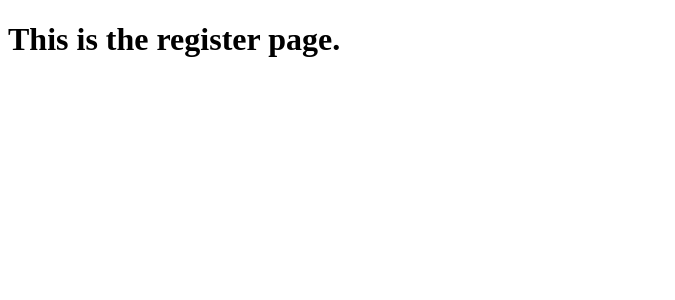
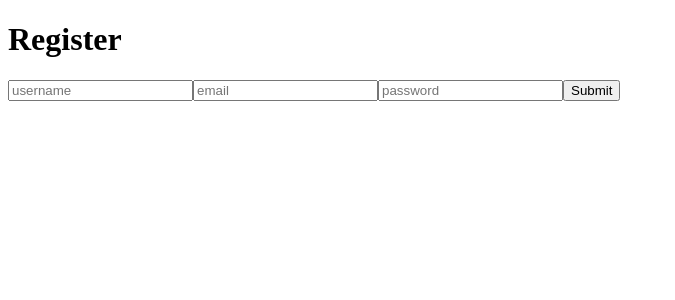
Before and after one commit to harrisxo/browsergame, a React (Create React App) app in the folder client/: page /register in a window 1280 px wide. Shown: the top 300 px of the page, without its empty margins (0-675 px from the left). Built offline with nearby package versions, Linux system fonts and the light colour scheme; no server answers.

Commit message:
login and register page
not sure with the JWT part

```diff
--- /dev/null
+++ b/client/src/contexts/user-context.js
@@ -0,0 +1,16 @@
+import { createContext, useState } from "react";
+
+export const Context = createContext({});
+
+export default function UserProvider(props) {
+  const [isLoggedIn, setIsLoggedIn] = useState(false);
+  const [username, setUsername] = useState("");
+
+  return (
+    <Context.Provider
+      value={{ isLoggedIn, setIsLoggedIn, username, setUsername }}
+    >
+      {props.children}
+    </Context.Provider>
+  );
+}
--- a/client/src/index.js
+++ b/client/src/index.js
@@ -3,12 +3,15 @@ import ReactDOM from "react-dom/client";
 import "./index.css";
 import App from "./App";
 import { BrowserRouter } from "react-router-dom";
+import UserProvider from "./contexts/user-context";
 
 const root = ReactDOM.createRoot(document.getElementById("root"));
 root.render(
   <React.StrictMode>
-    <BrowserRouter>
-      <App />
-    </BrowserRouter>
-  </React.StrictMode>
+    <UserProvider>
+      <BrowserRouter>
+        <App />
+      </BrowserRouter>
+    </UserProvider>
+  </React.StrictMode>,
 );
--- a/client/src/pages/home/index.js
+++ b/client/src/pages/home/index.js
@@ -1,9 +1,12 @@
-import React, { useState, useEffect } from "react";
+import React from "react";
 
 function Home() {
   return (
     <div>
       <h1>This is the home page.</h1>
+      <a href="/login">Login</a>
+      <br />
+      <a href="/register">Register</a>
     </div>
   );
 }
--- a/client/src/pages/login/index.js
+++ b/client/src/pages/login/index.js
@@ -1,9 +1,62 @@
-import React, { useState, useEffect } from "react";
+import React, { useState, useContext } from "react";
+import axios from "axios";
+import { Context } from "../../contexts/user-context";
 
 function Login() {
+  const { setIsLoggedIn, setUsername } = useContext(Context);
+  const [formValue, setFormValue] = useState({
+    username: "",
+    password: "",
+  });
+  const [error, setError] = useState({});
+
+  const handleSubmit = (e) => {
+    e.preventDefault();
+    axios
+      .post("/api/v1/login/", formValue)
+      .then(({ data }) => {
+        console.log({ data });
+        setUsername(data.user.username);
+        localStorage.setItem("JWT Token", data.token);
+      })
+      .catch((err) => setError(err));
+    console.log(error);
+    setError("");
+    setIsLoggedIn(true);
+  };
+
+  const handleChange = (e) => {
+    setFormValue({
+      ...formValue,
+      [e.target.name]: e.target.value,
+    });
+  };
+
   return (
     <div>
-      <h1>This is the login page.</h1>
+      <h1>Login</h1>
+      <form onSubmit={handleSubmit}>
+        <input
+          type="text"
+          value={formValue.username}
+          name="username"
+          placeholder="username"
+          onChange={handleChange}
+        />
+        <input
+          type="password"
+          value={formValue.password}
+          name="password"
+          placeholder="password"
+          onChange={handleChange}
+        />
+        <button>Login</button>
+      </form>
+      {Object.keys(error).length >= 1 && (
+        <div>
+          {error.message}: {error.response.data.message}
+        </div>
+      )}
     </div>
   );
 }
--- a/client/src/pages/register/index.js
+++ b/client/src/pages/register/index.js
@@ -1,9 +1,69 @@
-import React, { useState, useEffect } from "react";
+import React, { useState, useContext } from "react";
+import axios from "axios";
+import { Context } from "../../contexts/user-context";
 
 function Register() {
+  const { setIsLoggedIn, setUsername } = useContext(Context);
+  const [formValue, setFormValue] = useState({
+    username: "",
+    email: "",
+    password: "",
+  });
+  const [error, setError] = useState({});
+
+  const handleSubmit = (e) => {
+    e.preventDefault();
+    axios
+      .post("/api/v1/register/", formValue)
+      .then(({ data }) => {
+        console.log({ data });
+        setUsername(data.user.username);
+        localStorage.setItem("JWT Token", data.token);
+      })
+      .catch((err) => setError(err));
+    setError("");
+    setIsLoggedIn(true);
+  };
+
+  const handleChange = (e) => {
+    setFormValue({
+      ...formValue,
+      [e.target.name]: e.target.value,
+    });
+  };
+
   return (
     <div>
-      <h1>This is the register page.</h1>
+      <h1>Register</h1>
+      <form onSubmit={handleSubmit}>
+        <input
+          type="text"
+          value={formValue.username}
+          name="username"
+          placeholder="username"
+          onChange={handleChange}
+        />
+        <input
+          type="text"
+          value={formValue.email}
+          name="email"
+          placeholder="email"
+          onChange={handleChange}
+        />
+        <input
+          type="password"
+          value={formValue.password}
+          name="password"
+          placeholder="password"
+          onChange={handleChange}
+        />
+        <button>Submit</button>
+      </form>
+      {Object.keys(error).length >= 1 && (
+        <div>
+          {error.message}: {error.response.data.message}
+        </div>
+      )}
     </div>
   );
 }
```
